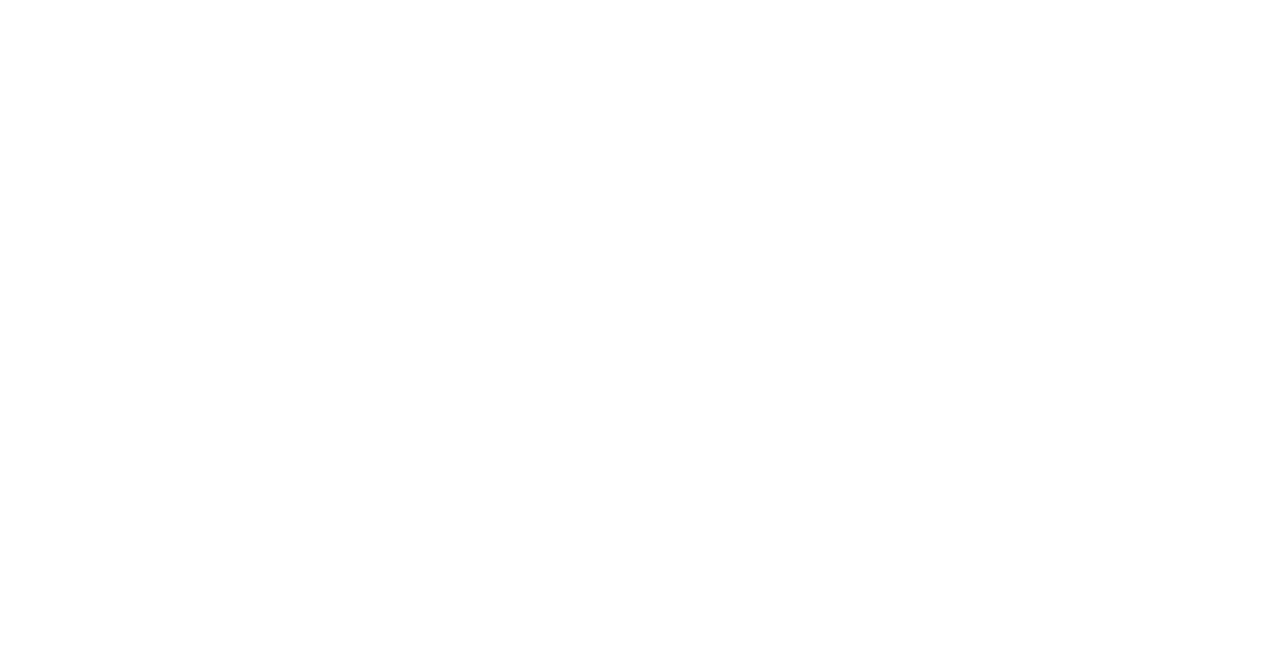
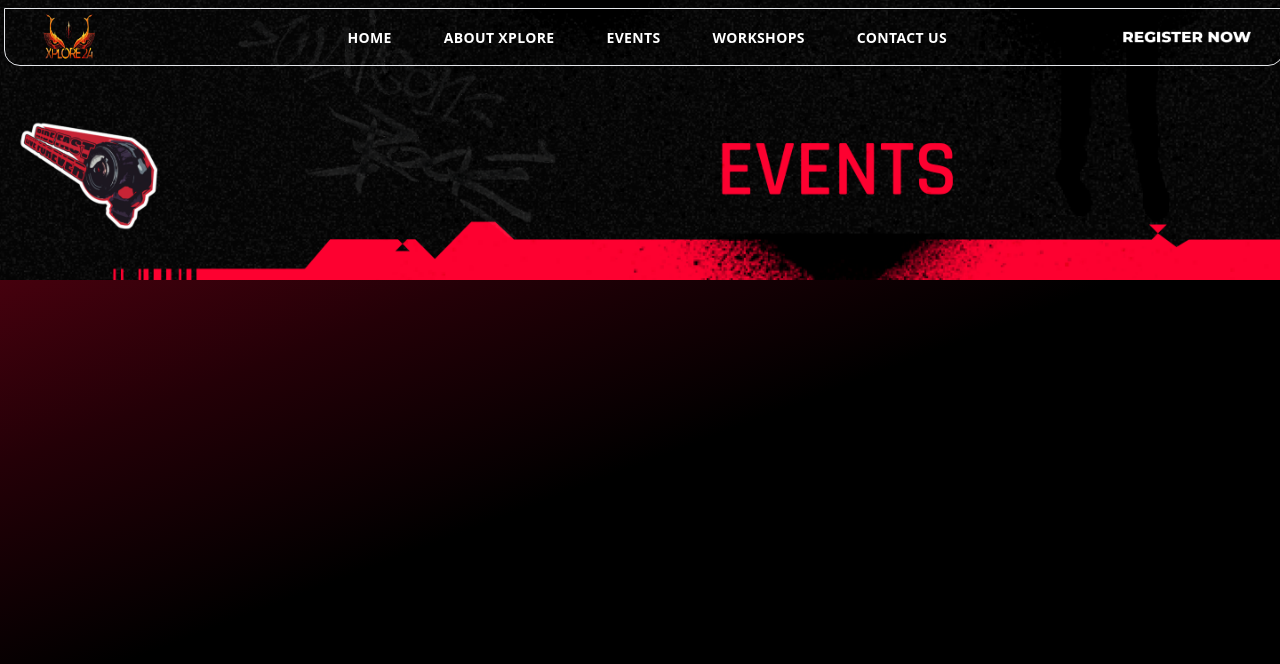
Before and after one commit to jeevanbabu7/Xplore, a React (Vite) app in the folder client/: page /events in a window 1280 px wide. Before the commit this address had no page. Shown: the top 664 px of the page. Built offline with nearby package versions, Linux system fonts and the light colour scheme.

Commit message:
event page

```diff
--- a/client/src/components/Event.jsx
+++ b/client/src/components/Event.jsx
@@ -2,7 +2,7 @@ import React from 'react'
 
 const Event = () => {
   return (
-    <div>
+    <div >
 
     </div>
   )
--- a/client/src/pages/Events.jsx
+++ b/client/src/pages/Events.jsx
@@ -1,10 +1,19 @@
 import React from 'react'
-
+import eventBanner from '../assets/images/event-banner.png'
 const Events = () => {
   return (
-    <div>
+    <>
+        <section className="absolute w-full h-48 md:h-[280px] bg-cover bg-center bg-no-repeat" style={{ backgroundImage: `url(${eventBanner})` }}>
 
-    </div>
+        </section>
+        <div style={{
+        background: 'linear-gradient(159deg, rgba(253,1,48,1) 0%, rgba(200,1,38,1) 0%, rgba(173,1,33,1) 0%, rgba(160,1,31,1) 0%, rgba(149,1,29,1) 0%, rgba(141,1,27,1) 0%, rgba(126,1,24,1) 0%, rgba(89,0,17,1) 0%, rgba(140,1,27,1) 0%, rgba(62,1,12,1) 0%, rgba(90,1,18,1) 0%, rgba(90,1,18,1) 0%, rgba(91,1,18,1) 0%, rgba(71,1,14,1) 21%, rgba(36,0,7,1) 36%, rgba(0,0,0,1) 55%, rgba(0,0,0,1) 91%)',
+        height: '100vh',
+        width: '100%',
+      }}>
+
+        </div>
+    </>
   )
 }
 
```
Also changed, not shown: client/src/routes/AppRoutes.jsx (+4 -4 lines), client/src/assets/images/event-banner.png (added).
